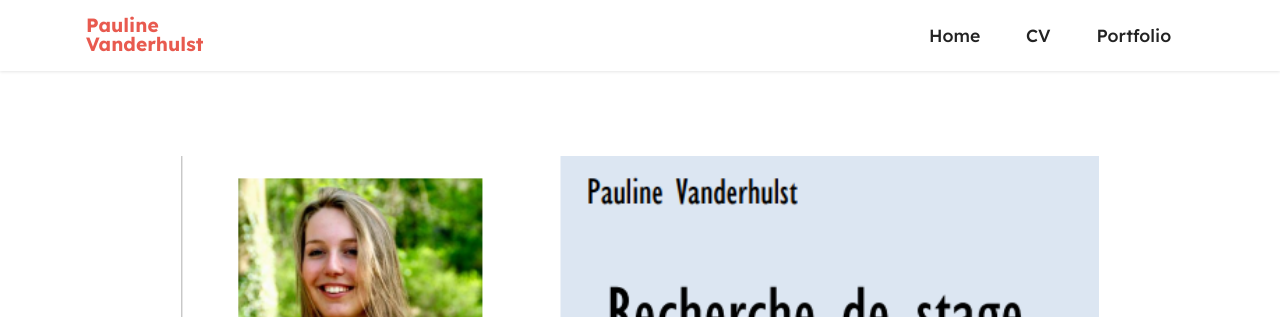
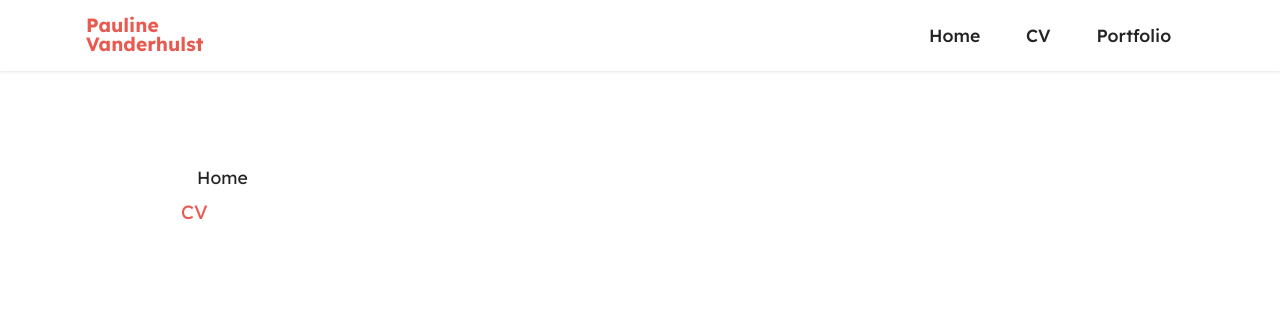
Before and after one commit to Pauline02102/portfolio, a plain HTML site: page page1.html in a window 1280 px wide. Shown: the top 317 px of the page. Drawn offline with Linux system fonts and the light colour scheme.

Commit message:
Add files via upload

```diff
--- a/page1.html
+++ b/page1.html
@@ -64,9 +64,8 @@
         <div class="row justify-content-center">
             <div class="col-12 col-lg-10">
                 <div class="image-wrapper">
-                    <img src="assets/images/cv-capture.png" alt="Mobirise Website Builder">
-                    <p class="mbr-description mbr-fonts-style mt-2 align-center display-4">
-                        Image Description</p>
+                    <a class="nav-link link text-black display-4" href="index.html">Home</a>
+                    <p class="mbr-text mbr-fonts-style mb-3 display-7"><a href="assets/files/CV_portfolio.pdf" class="text-primary">CV</a></p>
                 </div>
             </div>
         </div>
```
Also changed, not shown: index.html (+3 -3 lines), page2.html (+3 -2 lines).
